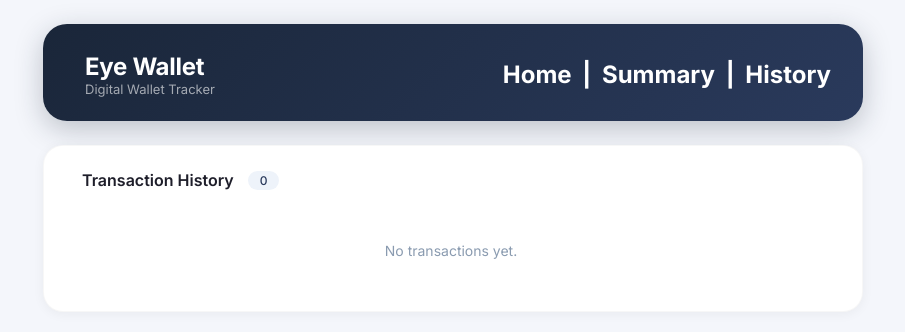
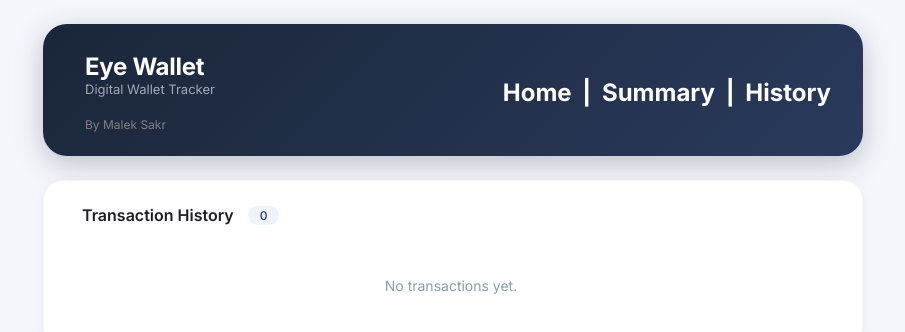
Before and after one commit to Malek177/Digital-Wallet, a React (Create React App) app: page /components/History in a window 1280 px wide. Shown: the top 332 px of the page, without its empty margins (187-1092 px from the left). Built offline with nearby package versions, Linux system fonts and the light colour scheme.

Commit message:
style and text adjustments

```diff
--- a/src/App.css
+++ b/src/App.css
@@ -2,6 +2,13 @@
   margin: 0;
   padding: 0;
   box-sizing: border-box;
+}
+
+.name{
+  padding-top: 20px;
+  padding-left: 10px;
+  font-size: 12px;
+  color: gray;
 }
 
 body {
@@ -277,7 +284,6 @@ body {
   transform: translateY(0);
 }
 
-/* ─── Transaction list ─── */
 .tx-list {
   max-height: 320px;
   overflow-y: auto;
--- a/src/App.js
+++ b/src/App.js
@@ -107,6 +107,7 @@ function App() {
         <div className="header-left">
           <h1><i className="fas fa-wallet" />Eye Wallet</h1>
           <div className="sub"><i className="far fa-calendar-alt" />Digital Wallet Tracker</div>
+          <div className = "name">By Malek Sakr</div>
         </div>
         <div className="Navbar">
           <h2 className="nav-text"><Link to="/" className="links">Home</Link> | <Link to="/components/Summary" className="links">Summary</Link> | <Link to="/components/History" className="links">History</Link></h2>
```
